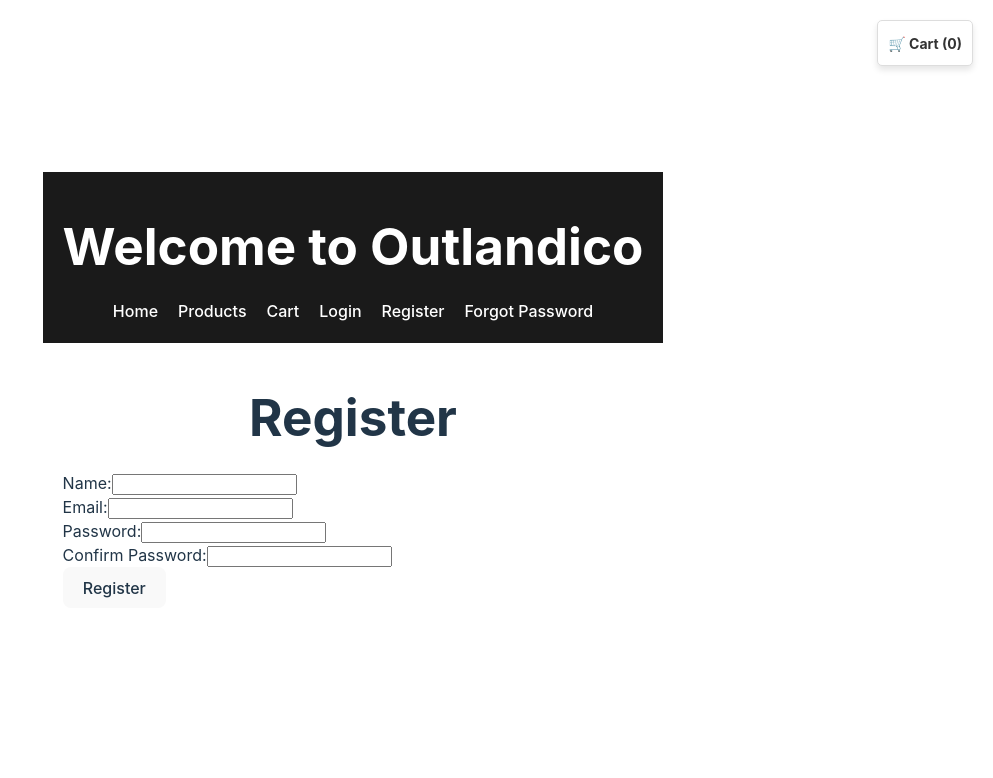
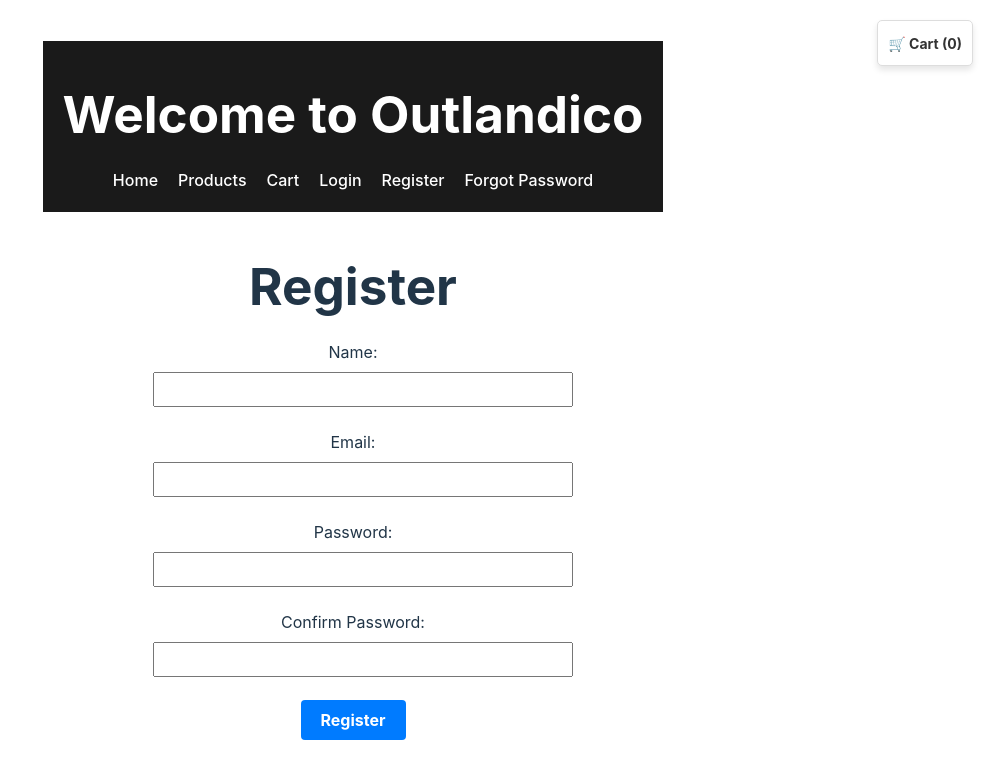
Before and after one commit to outlandi-co/Frontend_Site, a React (Vite) app: page /register in a window 1280 px wide. Shown: the top 778 px of the page, without its empty margins (287-1280 px from the left). Built offline with nearby package versions, Linux system fonts and the light colour scheme.

Commit message:
updated the register component file

```diff
--- a/src/components/Register.jsx
+++ b/src/components/Register.jsx
@@ -48,7 +48,8 @@
         setLoading(true);
 
         try {
-            const response = await fetch(`${import.meta.env.VITE_API_URL}/register`, {
+            console.log("Submitting registration form..."); // Debugging log
+            const response = await fetch(`${import.meta.env.VITE_API_URL}/users/register`, {
                 method: 'POST',
                 headers: {
                     'Content-Type': 'application/json',
@@ -59,6 +60,7 @@
             const data = await response.json();
 
             if (!response.ok) {
+                console.error("Registration API Error:", data.message); // Debugging log
                 throw new Error(data.message || 'Something went wrong');
             }
 
@@ -68,6 +70,7 @@
             setPassword('');
             setConfirmPassword('');
         } catch (error) {
+            console.error("Error during registration:", error); // Debugging log
             setError(error.message);
         } finally {
             setLoading(false);
@@ -75,53 +78,77 @@
     };
 
     return (
-        <form onSubmit={handleSubmit}>
+        <form onSubmit={handleSubmit} style={{ maxWidth: '400px', margin: '0 auto', textAlign: 'center' }}>
             <h1>Register</h1>
 
-            {error && <p style={{ color: 'red' }}>{error}</p>}
-            {message && <p style={{ color: 'green' }}>{message}</p>}
+            {error && <p style={{ color: 'red', fontWeight: 'bold' }}>{error}</p>}
+            {message && <p style={{ color: 'green', fontWeight: 'bold' }}>{message}</p>}
 
-            <div>
-                <label>Name:</label>
+            <div style={{ marginBottom: '15px' }}>
+                <label htmlFor="name">Name:</label>
                 <input
+                    id="name"
                     type="text"
                     value={name}
                     onChange={(e) => setName(e.target.value)}
                     required
+                    aria-label="Enter your name"
+                    style={{ width: '100%', padding: '8px', margin: '8px 0' }}
                 />
             </div>
 
-            <div>
-                <label>Email:</label>
+            <div style={{ marginBottom: '15px' }}>
+                <label htmlFor="email">Email:</label>
                 <input
+                    id="email"
                     type="email"
                     value={email}
                     onChange={(e) => setEmail(e.target.value)}
                     required
+                    aria-label="Enter your email"
+                    style={{ width: '100%', padding: '8px', margin: '8px 0' }}
                 />
             </div>
 
-            <div>
-                <label>Password:</label>
+            <div style={{ marginBottom: '15px' }}>
+                <label htmlFor="password">Password:</label>
                 <input
+                    id="password"
                     type="password"
                     value={password}
                     onChange={(e) => setPassword(e.target.value)}
                     required
+                    aria-label="Enter your password"
+                    style={{ width: '100%', padding: '8px', margin: '8px 0' }}
                 />
             </div>
 
-            <div>
-                <label>Confirm Password:</label>
+            <div style={{ marginBottom: '15px' }}>
+                <label htmlFor="confirmPassword">Confirm Password:</label>
                 <input
+                    id="confirmPassword"
                     type="password"
                     value={confirmPassword}
                     onChange={(e) => setConfirmPassword(e.target.value)}
                     required
+                    aria-label="Confirm your password"
+                    style={{ width: '100%', padding: '8px', margin: '8px 0' }}
                 />
             </div>
 
-            <button type="submit" disabled={loading}>
+            <button
+                type="submit"
+                disabled={loading}
+                style={{
+                    padding: '10px 20px',
+                    backgroundColor: '#007bff',
+                    color: '#fff',
+                    border: 'none',
+                    borderRadius: '4px',
+                    cursor: loading ? 'not-allowed' : 'pointer',
+                    fontWeight: 'bold',
+                }}
+            >
                 {loading ? 'Registering...' : 'Register'}
             </button>
         </form>
```
Also changed, not shown: 1 other file (tests, documents, lock files or other folders).
